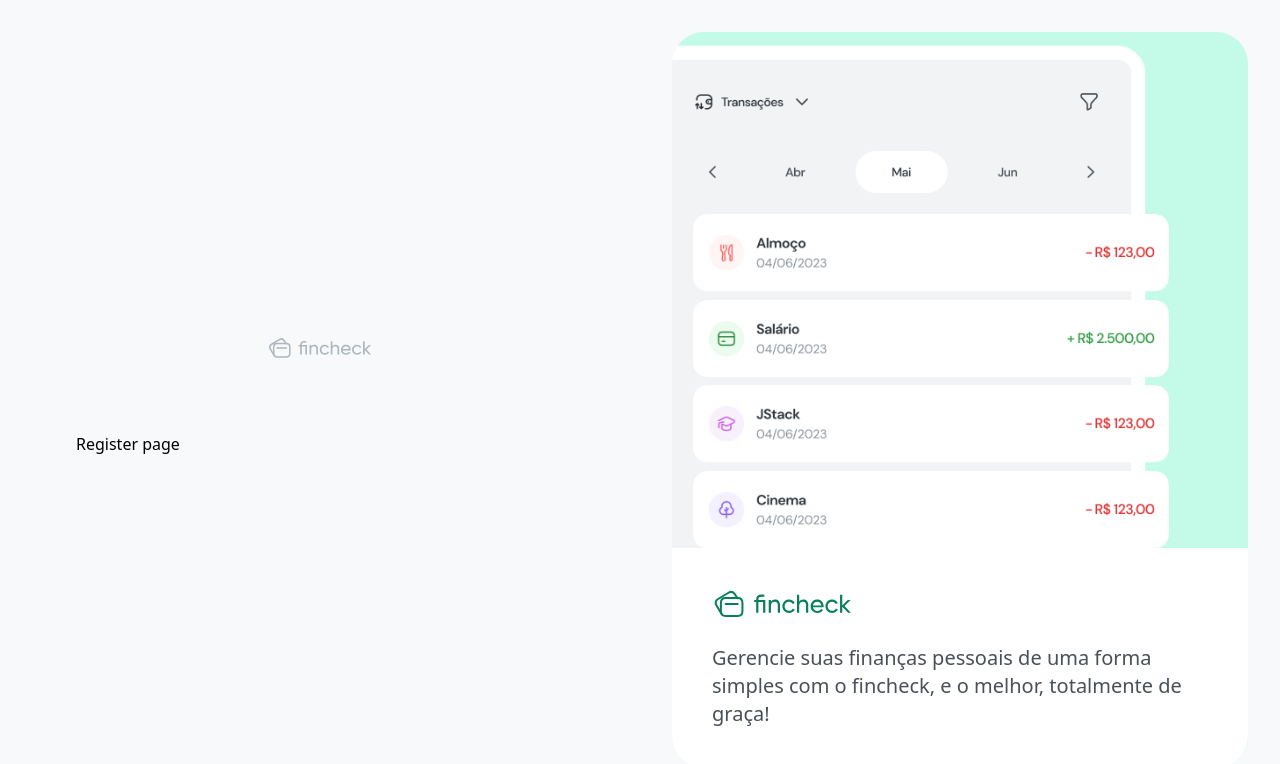
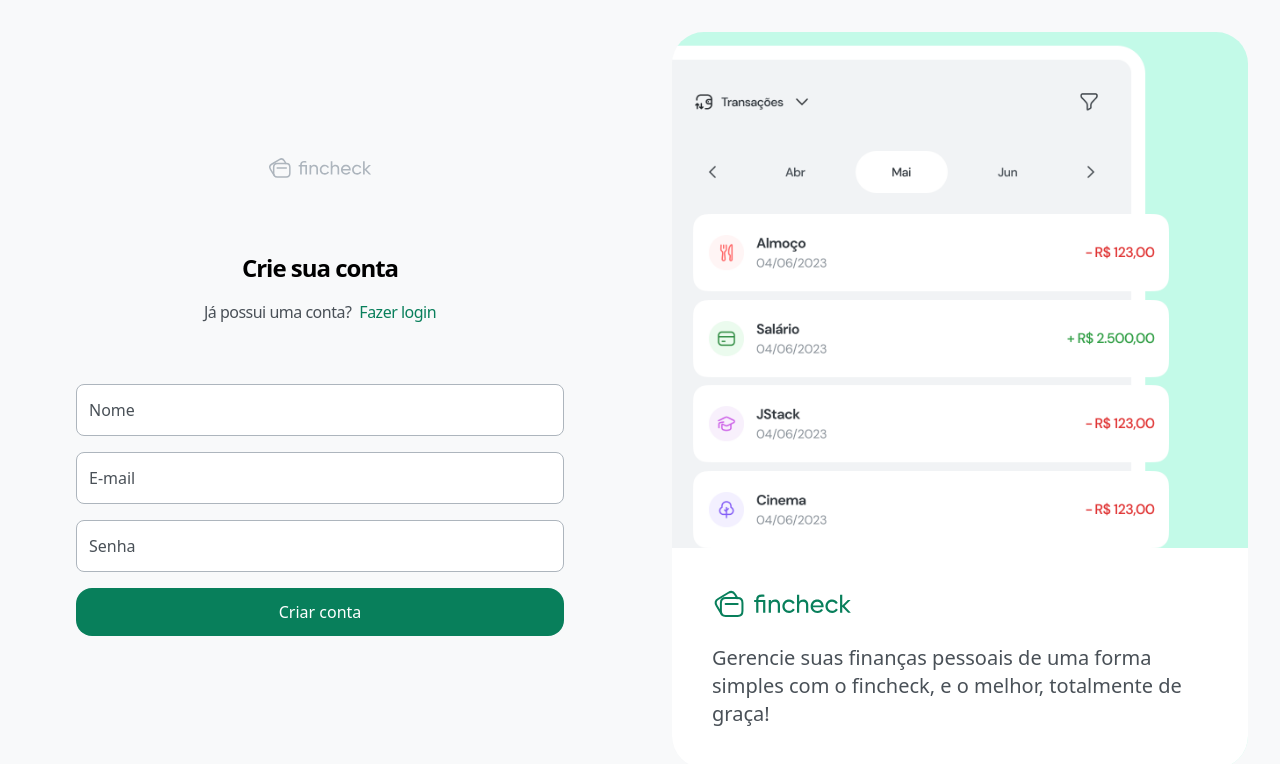
Before and after one commit to jotahdavid/fincheck, a React (Vite) app: page /register in a window 1280 px wide. Shown: the top 764 px of the page. Built offline with nearby package versions, Linux system fonts and the light colour scheme.

Commit message:
feat: add forms to Login and Register pages

```diff
--- /dev/null
+++ b/src/view/components/Button.tsx
@@ -0,0 +1,12 @@
+import { ComponentProps } from "react";
+
+interface ButtonProps extends ComponentProps<'button'> {}
+
+export function Button({ className, ...props}: ButtonProps) {
+  return (
+    <button
+      {...props}
+      className={`bg-teal-900 hover:bg-teal-800 px-4 h-12 rounded-2xl font-medium text-white disabled:bg-gray-100 disabled:text-gray-400 disabled:cursor-not-allowed active:bg-teal-950 transition ${className}`}
+    />
+  );
+}
--- /dev/null
+++ b/src/view/components/Input.tsx
@@ -0,0 +1,25 @@
+import { ComponentProps, useId } from "react";
+
+interface InputProps extends ComponentProps<'input'> {}
+
+export function Input({ className, placeholder, id, ...props }: InputProps) {
+  const randomId = useId();
+
+  return (
+    <div className="relative">
+      <input
+        {...props}
+        id={id ?? randomId}
+        placeholder={placeholder}
+        className={`w-full bg-white rounded-lg border border-gray-500 px-3 pt-4 h-[52px] text-gray-800 placeholder:text-transparent placeholder-shown:pt-0 focus:pt-4 peer focus:border-gray-800 outline-none transition-all ${className}`}
+      />
+
+      <label
+        htmlFor={id ?? randomId}
+        className="absolute text-xs left-[13px] top-1.5 pointer-events-none text-gray-700 peer-placeholder-shown:top-3.5 peer-placeholder-shown:text-base peer-focus:top-1.5 peer-focus:text-xs transition-all"
+      >
+        {placeholder}
+      </label>
+    </div>
+  );
+}
--- a/src/view/pages/Login/index.tsx
+++ b/src/view/pages/Login/index.tsx
@@ -1,3 +1,37 @@
+import { Link } from "react-router-dom";
+
+import { Input } from "../../components/Input";
+import { Button } from "../../components/Button";
+
 export function Login() {
-  return <h1>Login page</h1>;
+  return (
+    <>
+      <header className="flex flex-col items-center gap-4 text-center">
+        <h1 className="text-2xl font-bold tracking-[-1px]">
+          Entre em sua conta
+        </h1>
+
+        <p className="space-x-2">
+          <span className="tracking-[-0.5px] text-gray-700">
+            Novo por aqui?
+          </span>
+          <Link
+            to="/register"
+            className="tracking-[-0.5px] font-medium text-teal-900"
+          >
+            Crie uma conta
+          </Link>
+        </p>
+      </header>
+
+      <form className="w-full mt-[60px] flex flex-col gap-4">
+        <Input type="email" placeholder="E-mail" />
+        <Input type="password" placeholder="Senha" />
+
+        <Button type="submit">
+          Entrar
+        </Button>
+      </form>
+    </>
+  );
 }
--- a/src/view/pages/Register/index.tsx
+++ b/src/view/pages/Register/index.tsx
@@ -1,3 +1,38 @@
+import { Link } from "react-router-dom";
+
+import { Input } from "../../components/Input";
+import { Button } from "../../components/Button";
+
 export function Register() {
-  return <h1>Register page</h1>;
+  return (
+    <>
+      <header className="flex flex-col items-center gap-4 text-center">
+        <h1 className="text-2xl font-bold tracking-[-1px]">
+          Crie sua conta
+        </h1>
+
+        <p className="space-x-2">
+          <span className="tracking-[-0.5px] text-gray-700">
+            Já possui uma conta?
+          </span>
+          <Link
+            to="/login"
+            className="tracking-[-0.5px] font-medium text-teal-900"
+          >
+            Fazer login
+          </Link>
+        </p>
+      </header>
+
+      <form className="w-full mt-[60px] flex flex-col gap-4">
+        <Input type="text" placeholder="Nome" />
+        <Input type="email" placeholder="E-mail" />
+        <Input type="password" placeholder="Senha" />
+
+        <Button type="submit">
+          Criar conta
+        </Button>
+      </form>
+    </>
+  );
 }
```
